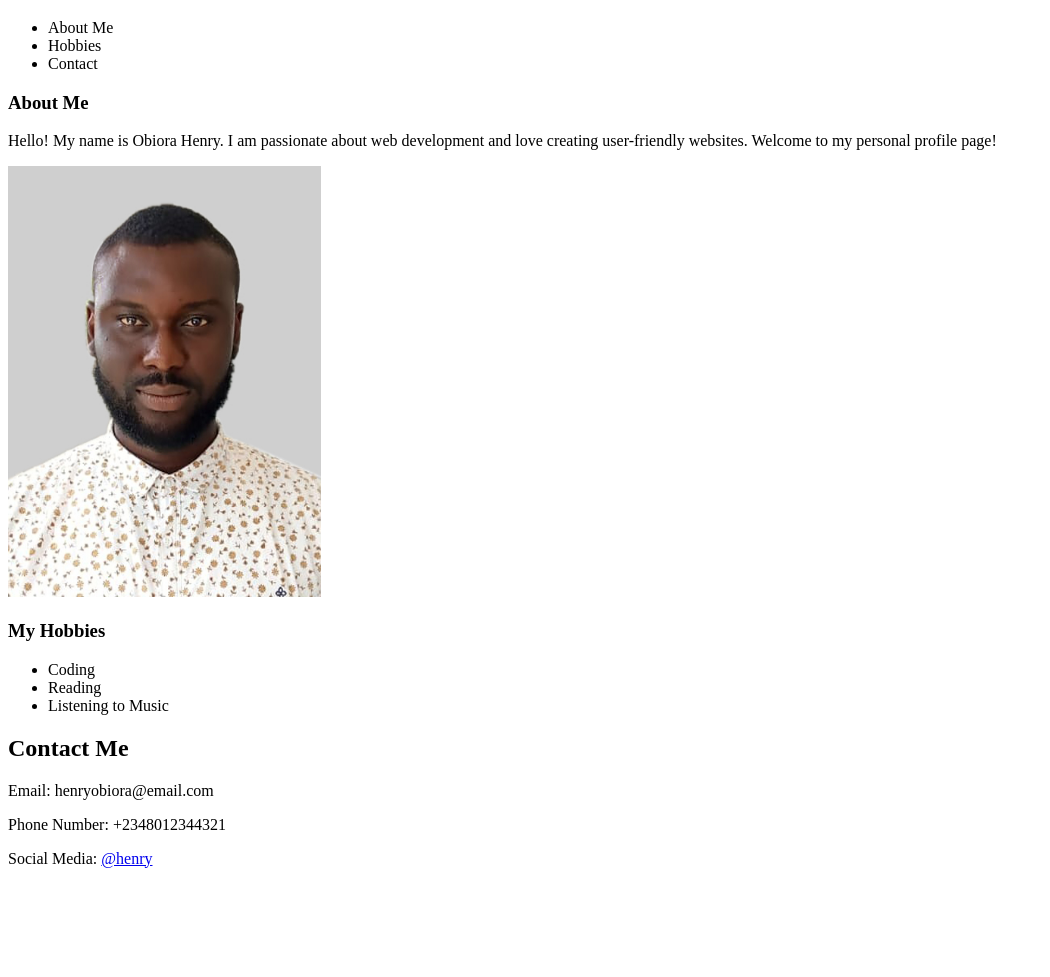
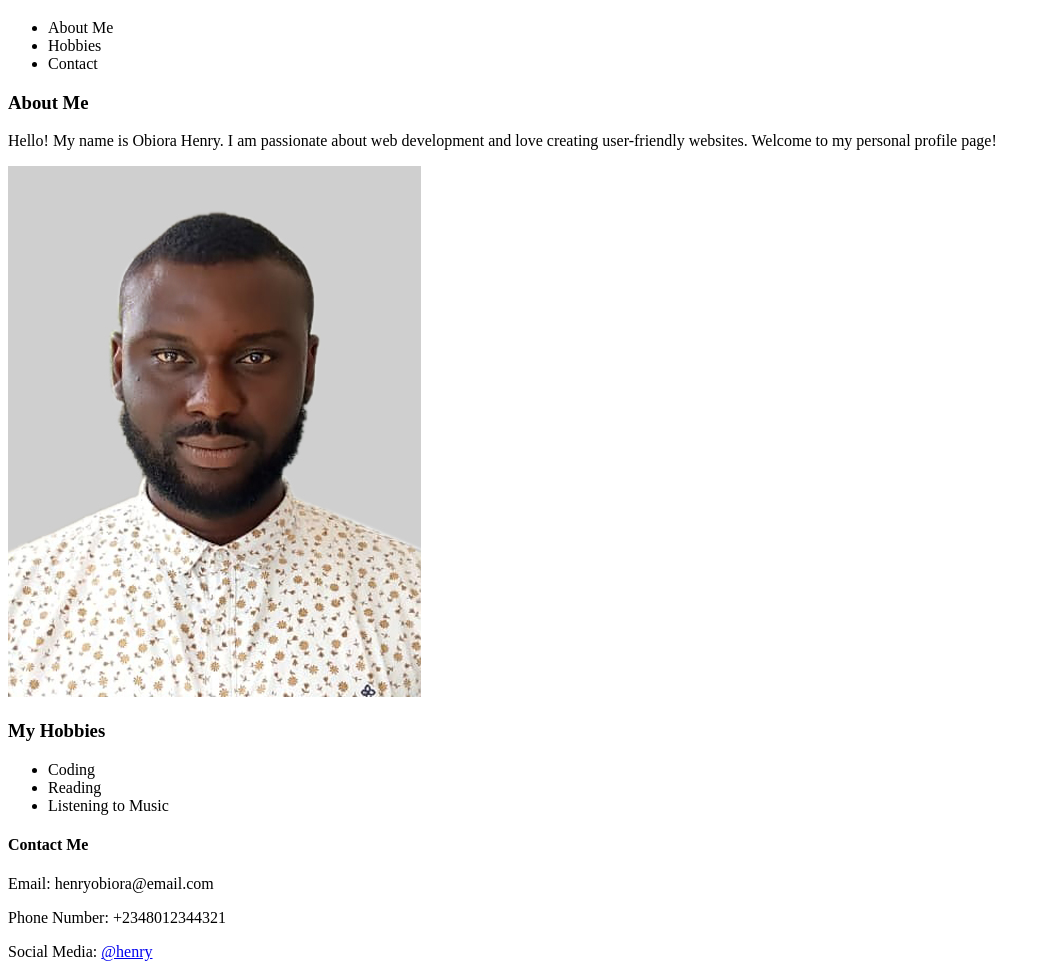
Before and after one commit to Odogwu-YoungLord/3MTT_Mini_Project-HTML-Only, a plain HTML site: page index.html in a window 1280 px wide. Shown: the part 61-1038 px from the top of the page, without its empty margins (0-1050 px from the left). Before the commit the page ends 945 px from the top, so only its background shows below. Drawn offline with Linux system fonts and the light colour scheme.

Commit message:
Update index.html

```diff
--- a/index.html
+++ b/index.html
@@ -26,13 +26,7 @@
         and love creating user-friendly websites. Welcome to my personal profile
         page!
       </p>
-      <img
-        class="image"
-        src="Henry.jpg"
-        alt="My Profile Photo"
-        width="313"
-        height="431"
-      />
+      <img class="image" src="Henry.jpg" alt="My Profile Photo" />
     </section>
     <section>
       <!-- Hobbies or interest using <ul> or <ol> add at least three hobbies -->
@@ -46,7 +40,7 @@
 
     <footer>
       <!-- contact details such email or social media handle -->
-      <h2>Contact Me</h2>
+      <h4>Contact Me</h4>
       <p>Email: henryobiora@email.com</p>
       <p>Phone Number: +2348012344321</p>
       <p>Social Media: <a href="https://www.instagram.com/">@henry</a></p>
```
